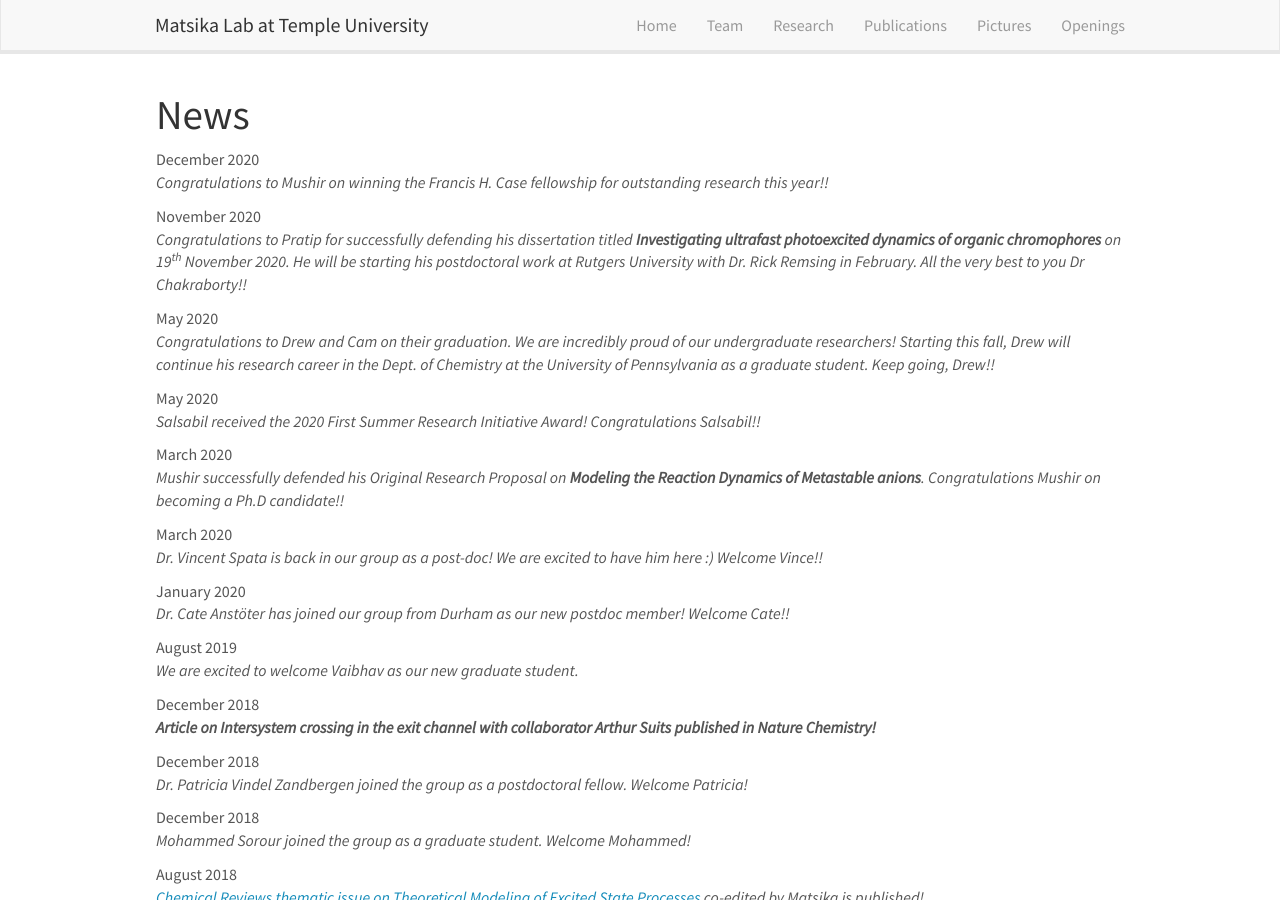
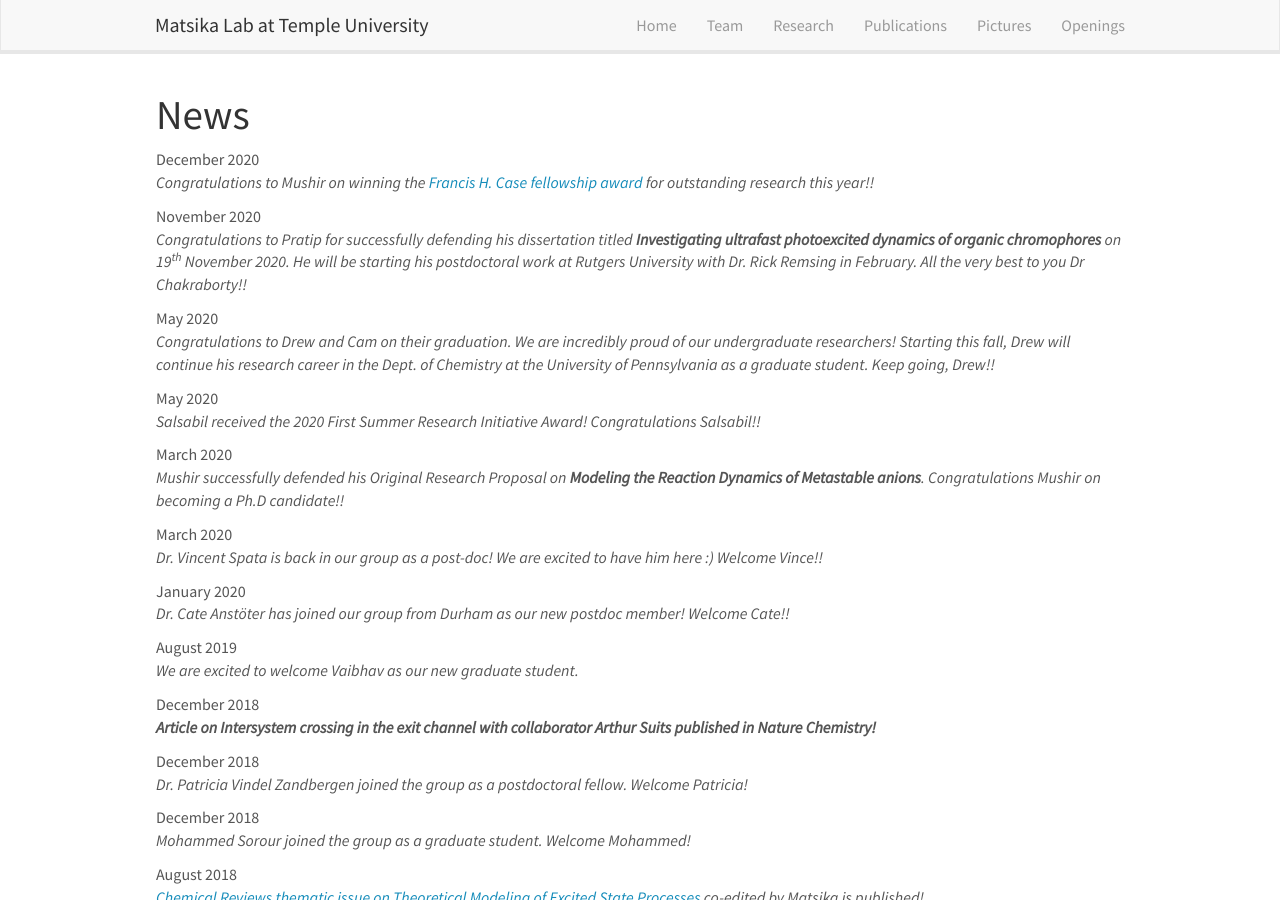
Before and after one commit to MatsikaResearchGroup/MatsikaResearchGroup.github.io, a Jekyll site: the page built from _pages/allnews.md, in a window 1280 px wide and 900 px high. Built offline with Jekyll 4.4.1, drawn with Linux system fonts in a browser that asks for light colours; nearby versions of some CDN libraries.

Commit message:
Updated upto December 2020

```diff
--- a/_data/news.yml
+++ b/_data/news.yml
@@ -1,5 +1,5 @@
 - date: December 2020
-  headline: "Congratulations to Mushir on winning the Francis H. Case fellowship for outstanding research this year!!"
+  headline: "Congratulations to Mushir on winning the <a href='https://chem.cst.temple.edu/fellowship-opportunities.html'>Francis H. Case fellowship award</a> for outstanding research this year!!"
 
 - date: November 2020
   headline: "Congratulations to Pratip for successfully defending his dissertation titled <b> Investigating ultrafast photoexcited dynamics of organic chromophores</b> on 19<sup>th</sup> November 2020. He will be starting his postdoctoral work at Rutgers University with Dr. Rick Remsing in February. All the very best to you Dr Chakraborty!!"
```
Also changed, not shown: 2 other files.
